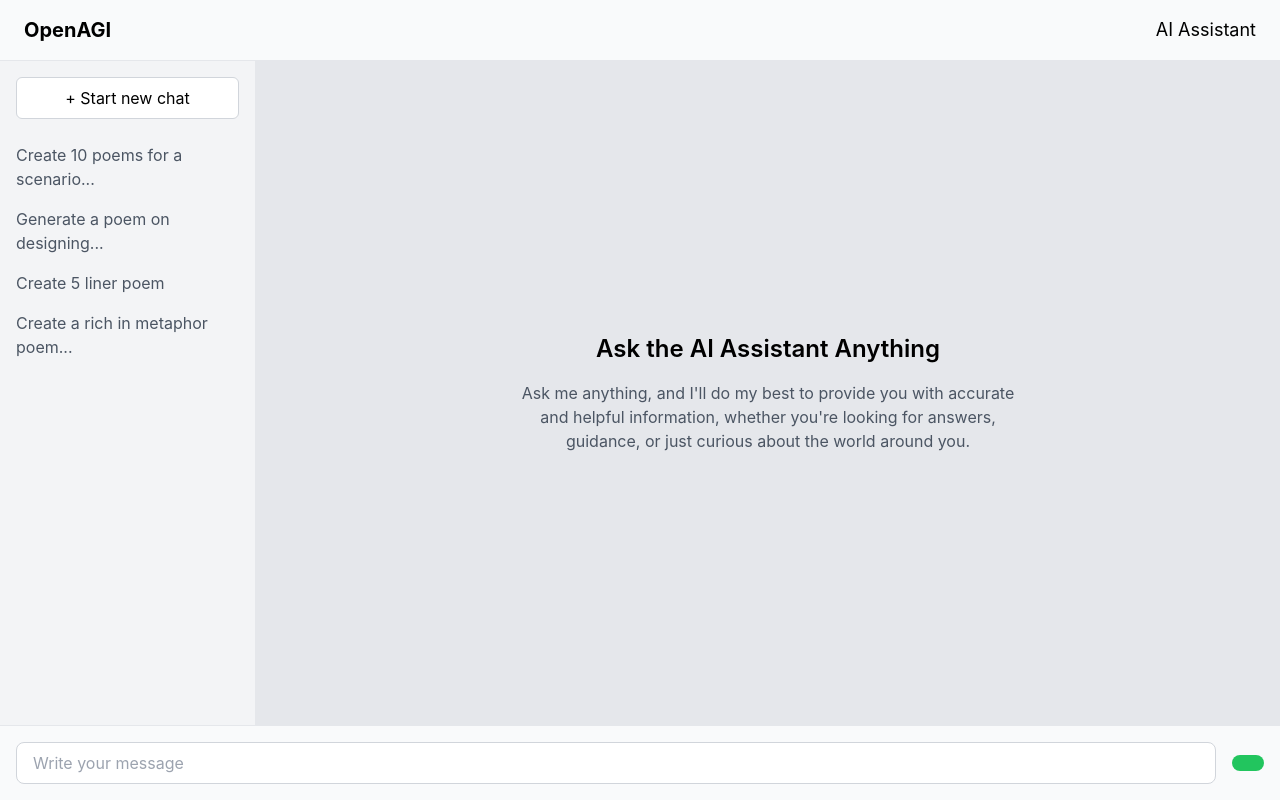
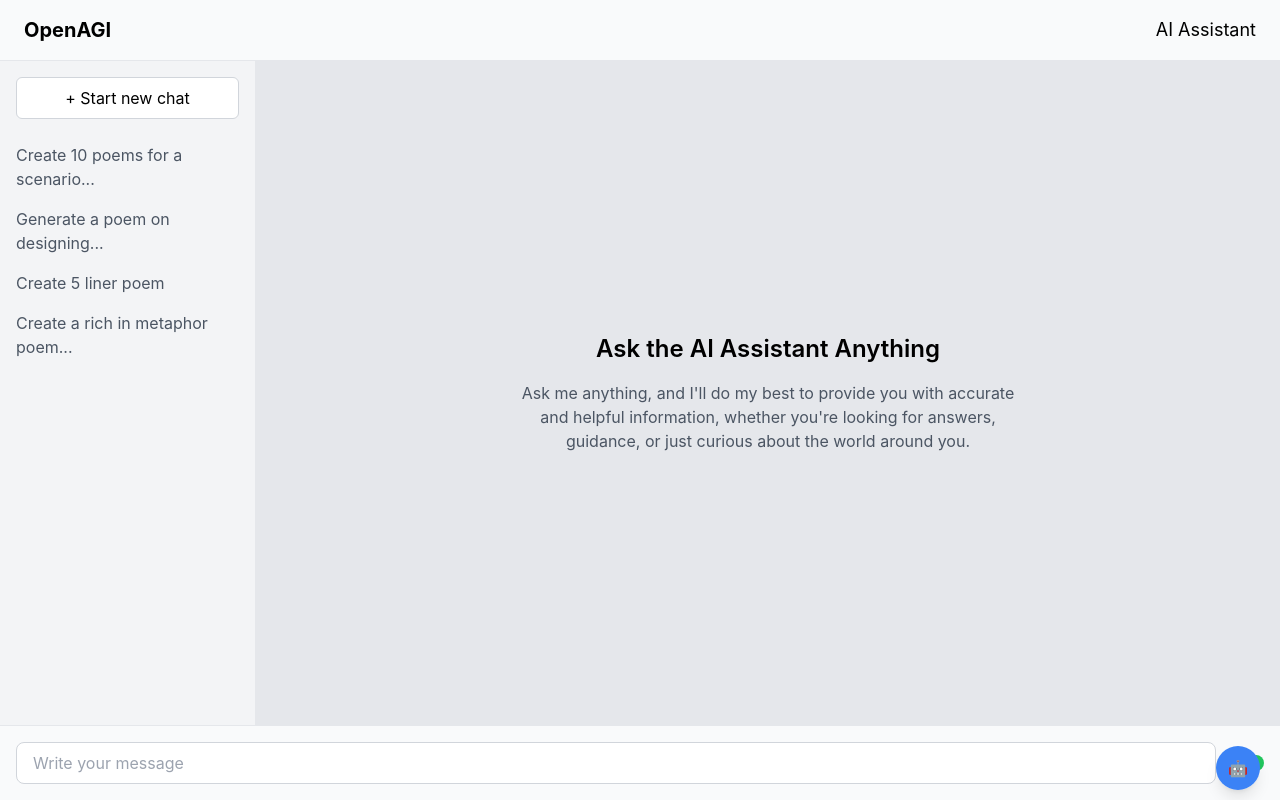
Before and after one commit to akshatzeta/llm, a React (Create React App) app: page /assistant in a window 1280 px wide. Built offline with nearby package versions, Linux system fonts and the light colour scheme.

Commit message:
assistant button

```diff
--- a/package.json
+++ b/package.json
@@ -3,6 +3,9 @@
   "version": "0.1.0",
   "private": true,
   "dependencies": {
+    "@fortawesome/fontawesome-svg-core": "^6.6.0",
+    "@fortawesome/free-solid-svg-icons": "^6.6.0",
+    "@fortawesome/react-fontawesome": "^0.2.2",
     "@testing-library/jest-dom": "^5.17.0",
     "@testing-library/react": "^13.4.0",
     "@testing-library/user-event": "^13.5.0",
--- a/src/App.jsx
+++ b/src/App.jsx
@@ -1,8 +1,8 @@
 import { OpenAI } from 'openai';
 import React, { useState } from 'react';
-import { BrowserRouter as Router, Route, Routes } from 'react-router-dom';
+import { BrowserRouter as Router, Route, Routes, Link } from 'react-router-dom';
 import WorkflowCanvas from './components/WorkflowCanvas';
-import AssistantPage from './components/assistant/AssistantPage';
+import AssistantPage from './components/AssistantPage';
 import Sidebar from './components/Sidebar';
 import Navbar from './components/Navbar';
 import { DndProvider } from 'react-dnd';
@@ -50,12 +50,10 @@ const App = () => {
       }
 
       try {
-
         const openai = new OpenAI({
           apiKey: settings.apiKey,
           dangerouslyAllowBrowser: true
         });
-
 
         const response = await openai.chat.completions.create({
           model: settings.model,
@@ -82,7 +80,7 @@ const App = () => {
     return (
         <DndProvider backend={HTML5Backend}>
             <Router>
-                <div className="flex flex-col  bg-gray-200">
+                <div className="flex flex-col bg-gray-200">
                     <Routes>
                         <Route
                             path="/"
@@ -108,6 +106,11 @@ const App = () => {
                         />
                         <Route path="/assistant" element={<AssistantPage />} />
                     </Routes>
+                    <div className="fixed bottom-5 right-5">
+                        <Link to="/assistant" className="bg-blue-500 text-white rounded-full p-3 shadow-lg">
+                            🤖
+                        </Link>
+                    </div>
                 </div>
             </Router>
         </DndProvider>
--- a/src/components/Sidebar.jsx
+++ b/src/components/Sidebar.jsx
@@ -14,7 +14,7 @@ const DraggableSidebarButton = ({ type, label, bgColorClass, addNewNode, Icon })
       className={`${bgColorClass} hover:opacity-80 text-white px-3 py-2 mb-2 rounded transition duration-200 flex items-center`}
       onClick={() => addNewNode(type)}
     >
-      {/* Add the icon and text with proper alignment */}
+
       <Icon className="mr-2" /> {/* Logo */}
       {label} {/* Text */}
     </button>
```
Also changed, not shown: src/components/AssistantPage.jsx (renamed from src/components/assistant/AssistantPage.jsx, +7 -4 lines), 1 other file (tests, documents, lock files or other folders).
